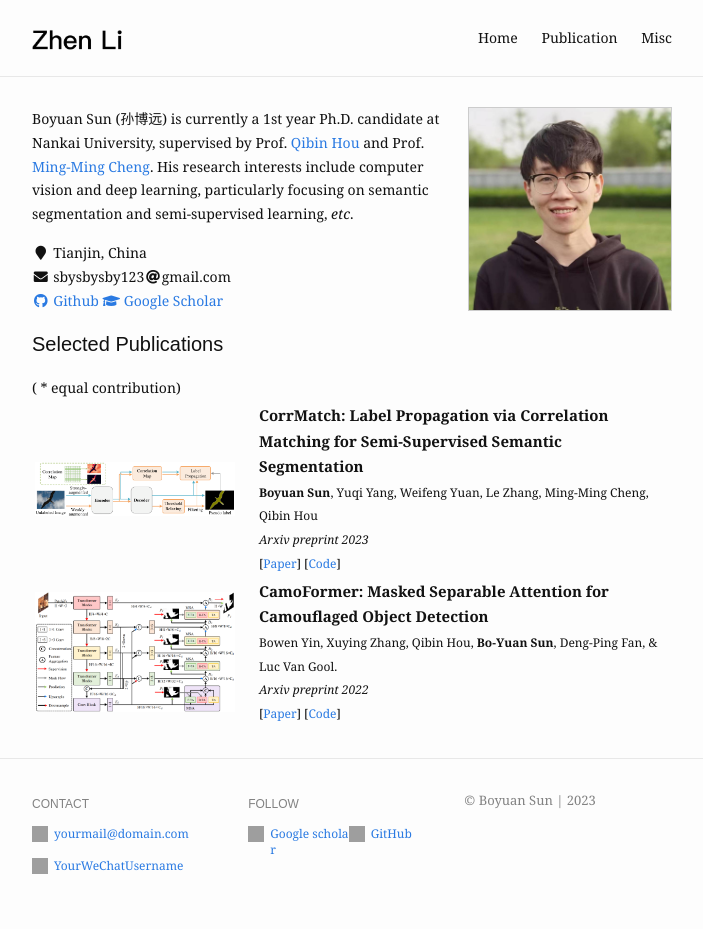
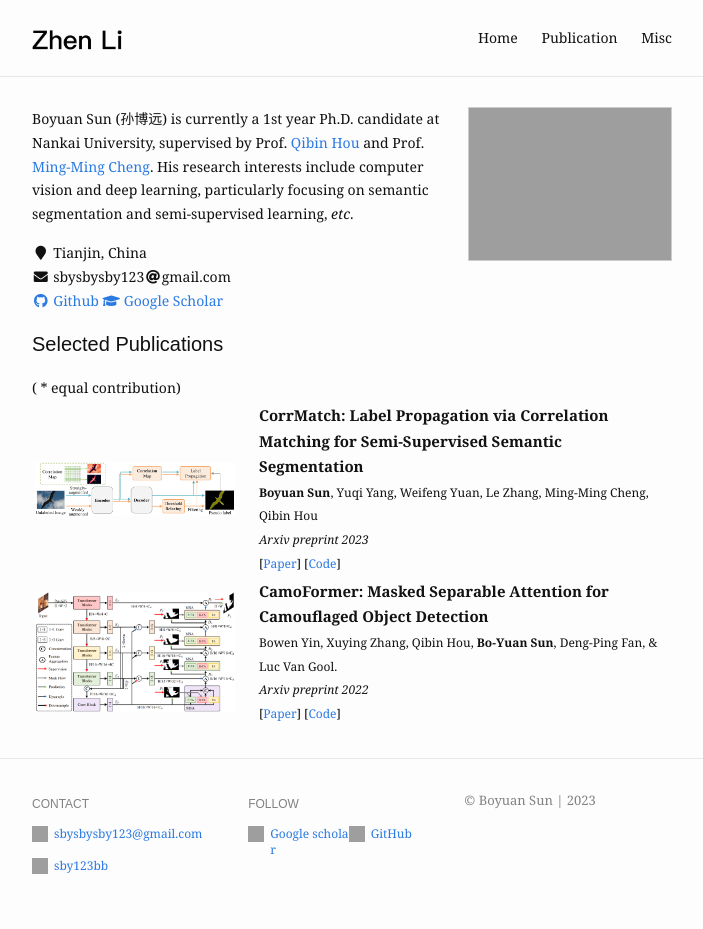
Before and after one commit to BBBBchan/BBBBchan.github.io, a Jekyll site: the page built from index.html, in a window 1280 px wide. Shown: the whole page, without its empty margins (288-991 px from the left). Built offline with Jekyll 4.4.1, drawn with Linux system fonts in a browser that asks for light colours.

Commit message:
modify information

```diff
--- a/_config.yml
+++ b/_config.yml
@@ -20,10 +20,10 @@ footer:
   show_powered_by: true
   contact:
     - name: Email
-      value: yourmail@domain.com
+      value: sbysbysby123@gmail.com
       link: mailto:yourmail@domain.com
     - name: WeChat
-      value: YourWeChatUsername
+      value: sby123bb
       link: "#"
   follow:
     - name: Google scholar
--- a/index.html
+++ b/index.html
@@ -1,7 +1,7 @@
 ---
 layout: home
 profile_picture:
-  src: /assets/img/zhenli.jpeg
+  src: /assets/img/xxx.jpeg
   alt: website picture
 items:
 - title: CorrMatch&#58; Label Propagation via Correlation Matching for Semi-Supervised Semantic Segmentation
```
